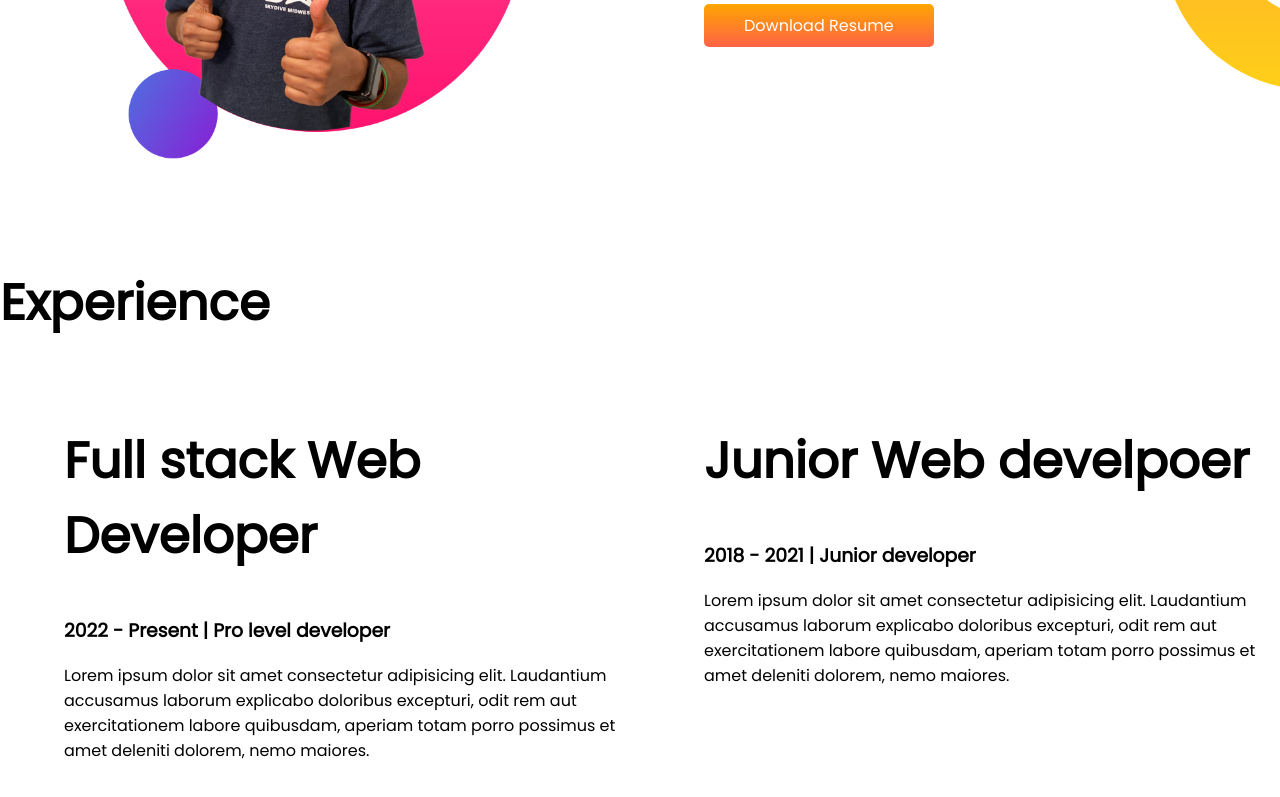
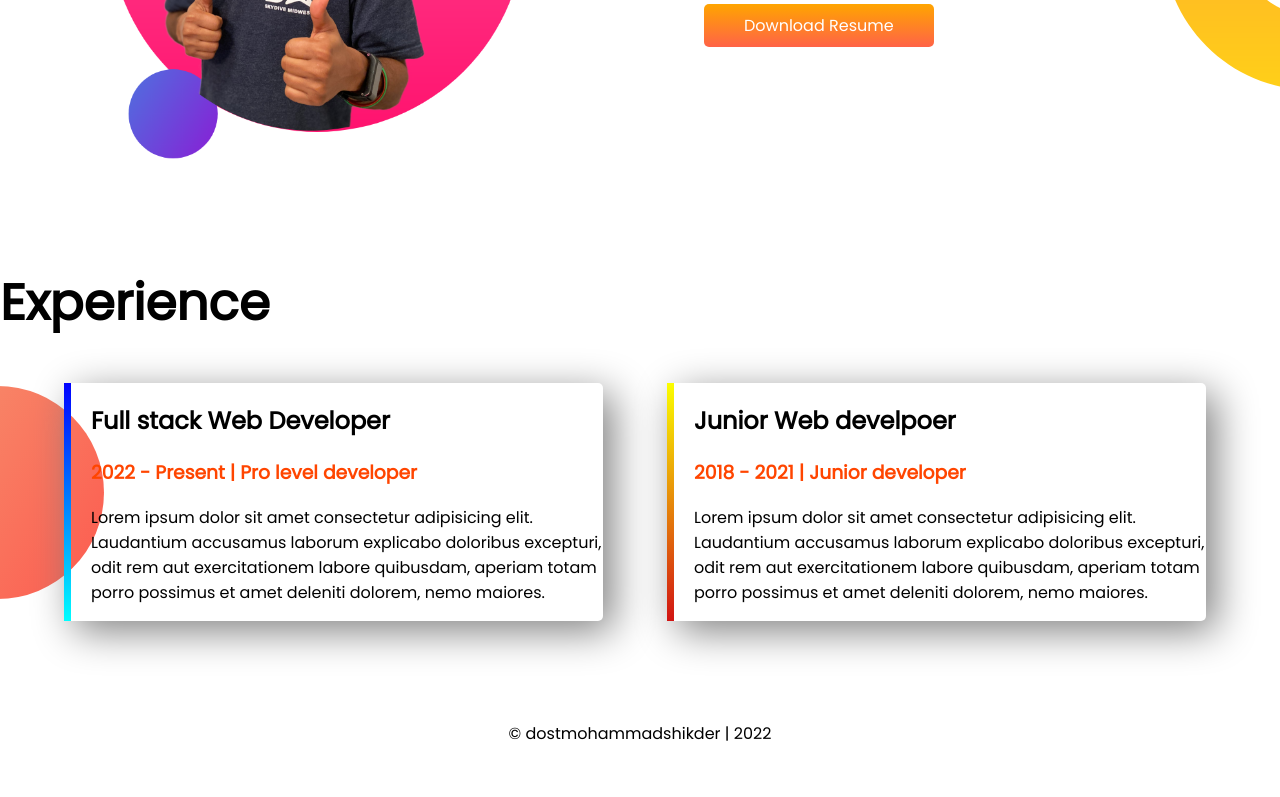
Before and after one commit to dmshikder/my-portfolio, a plain HTML site: page index.html in a window 1280 px wide. Shown: the part 848-1645 px from the top of the page. After the commit the page ends 1610 px from the top, so only its background shows below. Drawn offline with Linux system fonts and the light colour scheme.

Commit message:
footer added

```diff
--- a/index.html
+++ b/index.html
@@ -53,9 +53,9 @@
     <section class="experience">
       <h1>Experience</h1>
       <div class="flexible-container">
-        <div class="half-width">
-          <h1>Full stack Web Developer</h1>
-          <h3>2022 - Present | Pro level developer</h3>
+        <div id="full" class="experience-item">
+          <h2>Full stack Web Developer</h2>
+          <h3 class="orange-color">2022 - Present | Pro level developer</h3>
           <p>
             Lorem ipsum dolor sit amet consectetur adipisicing elit. Laudantium
             accusamus laborum explicabo doloribus excepturi, odit rem aut
@@ -63,9 +63,9 @@
             amet deleniti dolorem, nemo maiores.
           </p>
         </div>
-        <div class="half-width">
-          <h1>Junior Web develpoer</h1>
-          <h3>2018 - 2021 | Junior developer</h3>
+        <div id="junior" class="experience-item">
+          <h2>Junior Web develpoer</h2>
+          <h3 class="orange-color">2018 - 2021 | Junior developer</h3>
           <p>
             Lorem ipsum dolor sit amet consectetur adipisicing elit. Laudantium
             accusamus laborum explicabo doloribus excepturi, odit rem aut
@@ -75,5 +75,8 @@
         </div>
       </div>
     </section>
+    <footer>
+      <p>&copy; dostmohammadshikder | 2022</p>
+    </footer>
   </body>
 </html>
--- a/style.css
+++ b/style.css
@@ -37,3 +37,29 @@ h1 {
   background-repeat: no-repeat;
   background-position: right;
 }
+.experience-item {
+  width: 40%;
+  margin-left: 5%;
+  margin-left: 5%;
+  padding-left: 20px;
+  border-radius: 5px;
+  box-shadow: 10px 10px 40px grey;
+}
+.experience {
+  background-image: url(images/exp-bg.png);
+  background-repeat: no-repeat;
+  background-position: 0 120px !important;
+}
+#full {
+  border-image: linear-gradient(blue, cyan);
+  border-image-slice: 1;
+  border-left: 7px solid;
+}
+#junior {
+  border-image: linear-gradient(rgb(251, 255, 0), rgb(209, 19, 19));
+  border-image-slice: 1;
+  border-left: 7px solid;
+}
+footer p {
+  text-align: center;
+}
```
